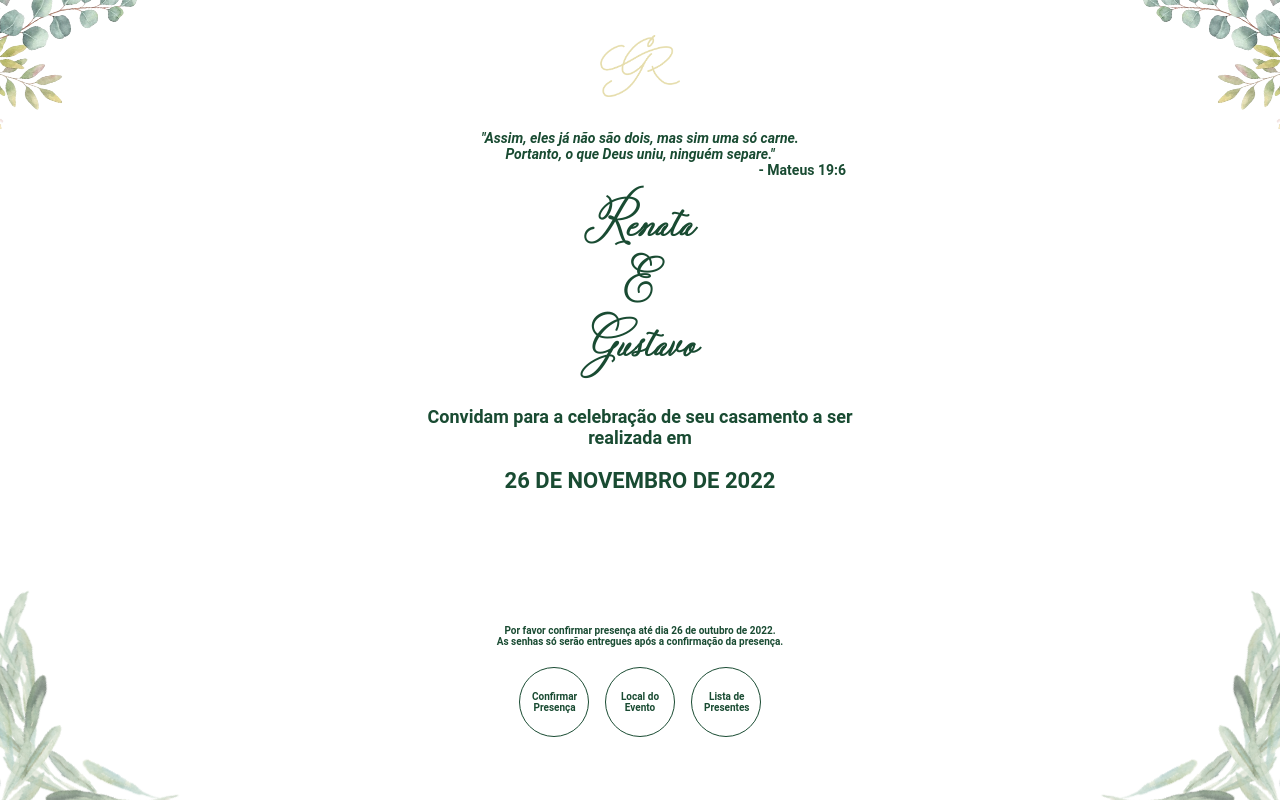
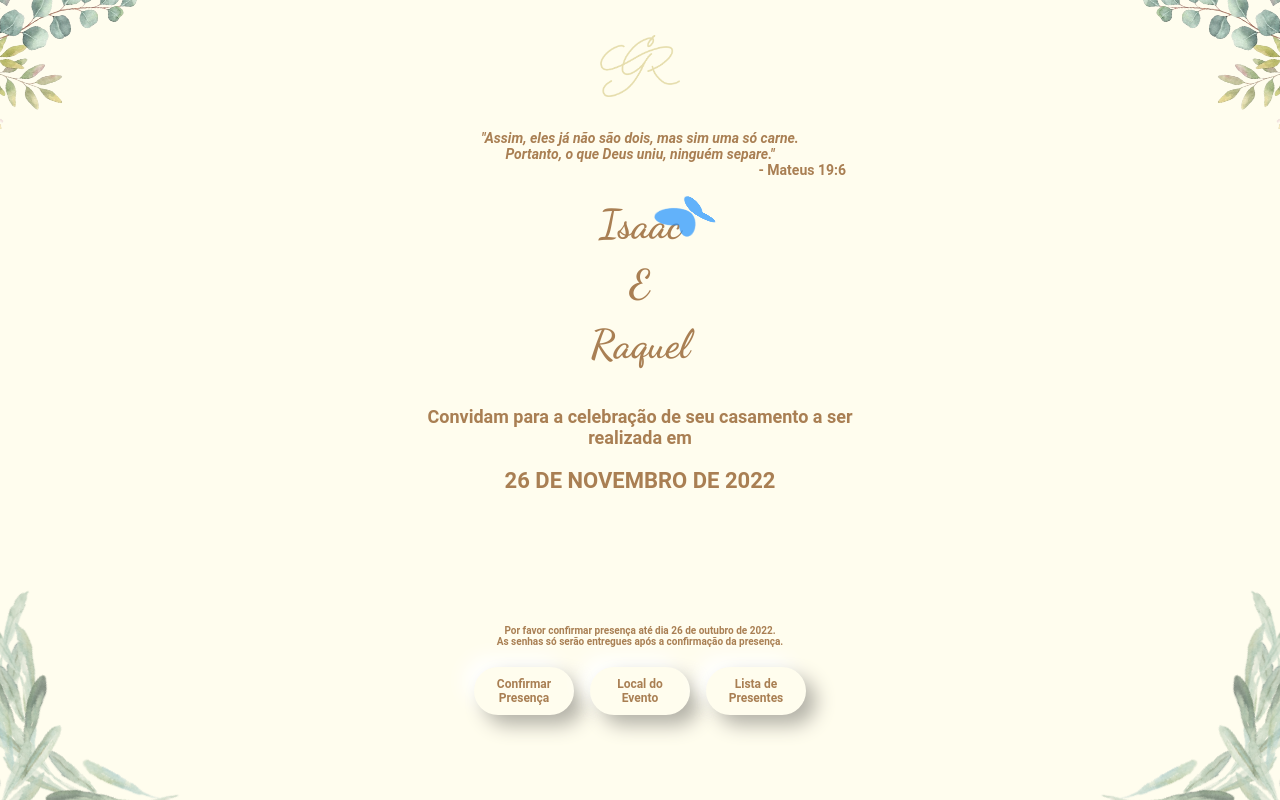
Before and after one commit to azevedev/conv-isaac-raquel, a Vue app: page / in a window 1280 px wide. Built offline with nearby package versions, Linux system fonts and the light colour scheme.

Commit message:
adding butterFly

```diff
--- a/package.json
+++ b/package.json
@@ -22,7 +22,9 @@
         "@vue/compiler-sfc": "^3.0.0",
         "babel-eslint": "^10.1.0",
         "eslint": "^6.7.2",
-        "eslint-plugin-vue": "^7.0.0"
+        "eslint-plugin-vue": "^7.0.0",
+        "sass": "^1.86.0",
+        "sass-loader": "^10.1.1"
     },
     "eslintConfig": {
         "root": true,
--- a/public/index.html
+++ b/public/index.html
@@ -6,8 +6,8 @@
     <meta http-equiv="X-UA-Compatible" content="IE=edge">
     <meta name="viewport" content="width=device-width,initial-scale=1.0">
     <link rel="icon" href="<%= BASE_URL %>favicon.ico">
-    <title>Convite - Renata e Gustavo</title>
-    <meta property="og:title" content="Convite - Renata e Gustavo" />
+    <title>Convite - Isaac e Raquel</title>
+    <meta property="og:title" content="Convite - Isaac e Raquel" />
     <meta property="og:locale" content="en-US" />
     <meta name="description" content="Convite especial para amigos e familiares para uma celebração única." />
     <meta property="og:description" content="Convite especial para amigos e familiares para uma celebração única." />
@@ -16,14 +16,17 @@
     <link rel="stylesheet" href="https://fonts.googleapis.com/css2?family=Material+Symbols+Outlined:opsz,wght,FILL,GRAD@20..48,100..700,0..1,-50..200" />
     <link rel="stylesheet" href="https://fonts.googleapis.com/css2?family=Material+Symbols+Outlined:opsz,wght,FILL,GRAD@20..48,100..700,0..1,-50..200" />
     <meta property="og:image" content="https://i.imgur.com/ODZUrMU.jpg" />
+    <link rel="preconnect" href="https://fonts.googleapis.com">
+    <link rel="preconnect" href="https://fonts.gstatic.com" crossorigin>
+    <link href="https://fonts.googleapis.com/css2?family=Dancing+Script:wght@400..700&family=Fira+Code:wght@300..700&display=swap" rel="stylesheet">
+    <link href="https://fonts.googleapis.com/css2?family=Crimson+Text:ital,wght@0,400;0,600;0,700;1,400;1,600;1,700&family=Dancing+Script:wght@400..700&family=Fira+Code:wght@300..700&display=swap" rel="stylesheet">
 </head>
 
 <body>
     <noscript>
-      <strong>We're sorry but <%= htmlWebpackPlugin.options.title %> doesn't work properly without JavaScript enabled. Please enable it to continue.</strong>
+      <strong>Setimos muito, mas esse site precisa de JavaScript para funcionar. Por favor, habilite-o no seu navegador.</strong>
     </noscript>
     <div id="app"></div>
-    <!-- built files will be auto injected -->
 </body>
 
 </html>
--- a/src/App.vue
+++ b/src/App.vue
@@ -18,15 +18,21 @@
     <div class="links">
       <router-link to="/" v-if="currentRouteName !== 'Home'">Página Inicial</router-link>
       <router-link to="/confirm" v-if="(currentRouteName !== 'Confirm') && (currentRouteName !== 'Confirmed')">Confirmar Presença</router-link>
-      <router-link to="/local" v-if="currentRouteName !== 'Local'">Local do Evento</router-link>
+      <router-link to="/local" v-if="currentRouteName !== 'Local'" style="min-width: 100px;">Local do Evento</router-link>
       <router-link to="/presents" v-if="currentRouteName !== 'Presents'">Lista de Presentes</router-link>
     </div>
   </div>
 
+  <ButterFly />
+
 </template>
 <script>
+import ButterFly from './components/ButterFly.vue';
 export default {
     name: 'App',
+    components: {
+        ButterFly
+    },
     data() {
         return {
         }
@@ -55,31 +61,23 @@ export default {
 
 <style>
 
-@font-face {
-    font-family: "Solidaritha";
-    src: local("Solidaritha"),   url("./assets/fonts/SolidarithaScript.ttf") format("truetype");
-  }
-
-  @font-face {
-    font-family: "Petit";
-    src: local("Petit"),   url("./assets/fonts/PetitScript.ttf") format("truetype");
-  }
-
-  .solidaritha{
-    font-family: "Solidaritha";
+  .solidaritha {
+    font-family: "Dancing Script", serif;
     font-size: 40px;
     line-height: 60px;
     letter-spacing: 0px;
   }
-  ffont{
+
+  ffont {
     font-family: "Petit";
+    font-family: "Crimson Text", serif;
   }
 
   * {
     padding: 0;
     margin: 0;
     box-sizing: border-box;
-  color: #194B32;
+    color: #a97f53;
     font-weight: bold;
   }
 
@@ -108,32 +106,46 @@ body {
     flex-direction: column;
     padding-top: 25px;
     z-index: 9999;
+    width: 100%;
   }
 
   .links{
     padding: 12px;
     display: flex;
+    justify-content: space-between;
+    align-items: center;
   }
 
   #nav a {
-  border: solid #194B32 1px;
-  padding: 14px 12px;
+    padding: 10px;
     text-decoration: none;
     font-weight: bold;
-  color: #194B32;
+    color: #a97f53;
     font-weight: bold;
-  background: white;
-  font-size: 10px;
+    font-size: 12px;
     margin: 0px 8px;
-  width: 70px;
-  height: 70px;
+    width: 100px;
+    height: 48px;
     display: flex;
     align-items: center;
-  border-radius: 50%;
+    justify-content: center;
+    border-radius: 55px;
+    background: #fffdee;
+    box-shadow:  10px 10px 19px #b3b1a7,
+                -10px -10px 19px #ffffff;
+    text-align: center;
+    transition: all .2s ease-in-out;
   }
 
   #nav a.router-link-exact-active {
     color: #42b983;
+  }
+
+  #nav a:hover{
+    background: #a97f53;
+    color: #fff;
+    box-shadow:  10px 10px 19px #b3b1a7,
+                -10px -10px 19px #ffffff;
   }
 
   .view{
@@ -154,6 +166,10 @@ body {
   }
 
 
+  body {
+    background: #fffdee;
+  }
+
 
 
 </style>
--- /dev/null
+++ b/src/components/ButterFly.vue
@@ -0,0 +1,193 @@
+<template>
+  <div class="butterfly" ref="butterFly">
+    <div class="wing">
+      <div class="bit"></div>
+      <div class="bit"></div>
+    </div>
+    <div class="wing">
+      <div class="bit"></div>
+      <div class="bit"></div>
+    </div>
+  </div>
+</template>
+
+<script>
+export default {
+  props: {
+    wing: {
+      type: String,
+      default: "#333333",
+    },
+  },
+  data() {
+    return {
+      butterFlySize: 50, // Size of the butterfly element
+    };
+  },
+  mounted() {
+    this.$nextTick(() => {
+      const butterFlyElement = this.$refs.butterFly;
+      if (!butterFlyElement) {
+        console.error("Butterfly element not found");
+        return;
+      }
+      this.startButterFlyMovement();
+    });
+  },
+  methods: {
+    startButterFlyMovement() {
+      const butterFlyElement = this.$refs.butterFly;
+      if (!butterFlyElement) {
+        console.error("Butterfly element not found");
+        return;
+      }
+
+      const moveButterFly = () => {
+        const viewportWidth = window.innerWidth;
+        const viewportHeight = window.innerHeight;
+        const rect = butterFlyElement.getBoundingClientRect();
+        let currentX = rect.left;
+        let currentY = rect.top;
+        const angle = Math.random() * 2 * Math.PI;
+        const distance = 50;
+        let newX = currentX + distance * Math.cos(angle);
+        let newY = currentY + distance * Math.sin(angle);
+        if (newX < 0) newX = 0;
+        if (newY < 0) newY = 0;
+        if (newX + this.butterFlySize > viewportWidth)
+          newX = viewportWidth - this.butterFlySize;
+        if (newY + this.butterFlySize > viewportHeight)
+          newY = viewportHeight - this.butterFlySize;
+        butterFlyElement.style.left = `${newX}px`;
+        butterFlyElement.style.top = `${newY}px`;
+      };
+
+      setInterval(moveButterFly, 1000);
+    },
+  },
+};
+</script>
+
+<style scoped>
+.butterfly {
+  animation: hover 250ms cubic-bezier(0.48, 0.01, 0.54, 1) infinite;
+  animation-direction: alternate;
+  animation-fill-mode: reverse;
+  position: absolute;
+  top: 30%;
+  left: 50%;
+  scale: 0.3;
+  transform-style: preserve-3d;
+  transform: rotateX(50deg) rotateY(20deg) rotateZ(-50deg) translateY(0px);
+  width: 15px;
+  background-color: red;
+}
+
+.wing {
+  background: #888;
+  display: block;
+  opacity: 0.7;
+  outline: 1px solid transparent;
+  position: absolute;
+  top: 0;
+}
+
+.wing:first-child {
+  animation: leftflap 250ms cubic-bezier(0.48, 0.01, 0.54, 1) infinite;
+  animation-direction: alternate;
+  animation-fill-mode: reverse;
+  height: 1px;
+  left: 0;
+  transform: rotateY(-20deg);
+  transform-origin: 700% 50%;
+  width: 1px;
+  z-index: 3;
+}
+
+.wing:last-child {
+  animation: rightflap 250ms cubic-bezier(0.48, 0.01, 0.54, 1) infinite;
+  animation-direction: alternate;
+  animation-fill-mode: reverse;
+  right: 0;
+  transform: rotateY(200deg);
+  z-index: 1;
+}
+
+.bit {
+  background: dodgerblue;
+}
+
+.bit::after {
+  background: lighten(dodgerblue, 10%);
+}
+
+.bit,
+.bit::after {
+  border-radius: 50%;
+  overflow: hidden;
+  position: absolute;
+  right: 0;
+  top: 0;
+  transform-origin: 100% 50%;
+}
+
+.bit:first-child {
+  height: 70px;
+  text-align: center;
+  top: 15px;
+  transform: rotateZ(40deg);
+  width: 130px;
+}
+
+.bit:first-child::after {
+  content: "";
+  display: inline-block;
+  height: 60px;
+  left: -30px;
+  top: 5px;
+  width: 100px;
+}
+
+.bit:last-child {
+  height: 55px;
+  transform: rotateZ(-40deg);
+  width: 100px;
+}
+
+.bit:last-child::after {
+  content: "";
+  display: inline-block;
+  height: 45px;
+  left: -24px;
+  top: 5px;
+  width: 60px;
+  z-index: 1;
+}
+
+@keyframes hover {
+  0% {
+    transform: rotateX(50deg) rotateY(20deg) rotateZ(-50deg) translateZ(0px);
+  }
+  100% {
+    transform: rotateX(50deg) rotateY(20deg) rotateZ(-50deg) translateZ(-3px);
+  }
+}
+
+@keyframes leftflap {
+  0% {
+    transform: rotateY(-20deg);
+  }
+  100% {
+    transform: rotateY(90deg);
+  }
+}
+
+@keyframes rightflap {
+  0% {
+    transform: rotateY(200deg);
+  }
+  100% {
+    transform: rotateY(90deg);
+  }
+}
+</style>
--- /dev/null
+++ b/src/components/VectorChurch.vue
@@ -0,0 +1,20 @@
+<script>
+export default {
+  props: {
+    color: {
+      type: String,
+      default: "#333333"
+    }
+  }
+}
+</script>
+
+<template>
+  <svg width="48px" height="48px" viewBox="0 0 48 48" fill="none" xmlns="http://www.w3.org/2000/svg">
+  <path fill-rule="evenodd" clip-rule="evenodd" d="M23 14V6H25V14H23Z" :fill="color"/>
+  <path fill-rule="evenodd" clip-rule="evenodd" d="M28 11L20 11L20 9L28 9L28 11Z" :fill="color"/>
+  <path d="M6 28.5C6 27.5797 6.53902 26.7782 7.5 26.5L15 24V42H6C6 42 6 29.4203 6 28.5Z" :fill="color"/>
+  <path d="M42 28.5C42 27.5797 41.461 26.7782 40.5 26.5L33 24V42H42C42 42 42 29.4203 42 28.5Z" :fill="color"/>
+  <path fill-rule="evenodd" clip-rule="evenodd" d="M17 42V18.5C17 17.5 17.7778 17 17.7778 17L24 13L30.2222 17C30.2222 17 31 17.5 31 18.5V42H27V32C27 30.3431 25.6569 29 24 29C22.3431 29 21 30.3431 21 32V42H17Z" :fill="color"/>
+  </svg>
+</template>
--- a/src/views/Confirm.vue
+++ b/src/views/Confirm.vue
@@ -42,8 +42,7 @@
 </template>
 
 <script>
-import {sendList} from '../main';
-import getAllLists from '../main';
+import getAllLists, { sendList } from '../main';
 export default {
     name: 'Confirm',
     data() {
@@ -74,6 +73,9 @@ export default {
     receiveData(){
         getAllLists()
     },
+    capitalize(str) {
+        return str.charAt(0).toUpperCase() + str.slice(1).toLowerCase();
+    },
     async sendData(){
         const principal = document.getElementById('convidado_principal');
         const convidados = document.getElementsByName('convidados');
@@ -82,7 +84,7 @@ export default {
         console.log(convidados);
         if(principal.value.trim() == ""){ return;}
         const principalJson = {
-            'nome': principal.value,
+            'nome': this.capitalize(principal.value),
             'principal': true,
         };
         console.log(principalJson)
@@ -157,7 +159,7 @@ font-size: 27px;
 padding: 2px 10px;
 color: white;
 font-weight: bold;
-background: #194B32;
+background: #a97f53;
 height: 60px;
 margin-top: 14px;
 }
--- a/src/views/Home.vue
+++ b/src/views/Home.vue
@@ -76,7 +76,7 @@
     </p>
     <br>
     <h1 class="solidaritha">
-      Renata <br>E<br> Gustavo
+      Isaac <br>E<br> Raquel
     </h1>
     <div class="time-of-env">
       <div class="time">
```
Also changed, not shown: src/components/VectorGlasses.vue (added, +27 -0 lines), src/main.js (+11 -24 lines), src/views/Local.vue (+20 -14 lines), 1 other file (tests, documents, lock files or other folders). Lines whose indentation alone changed are shown as unchanged.
